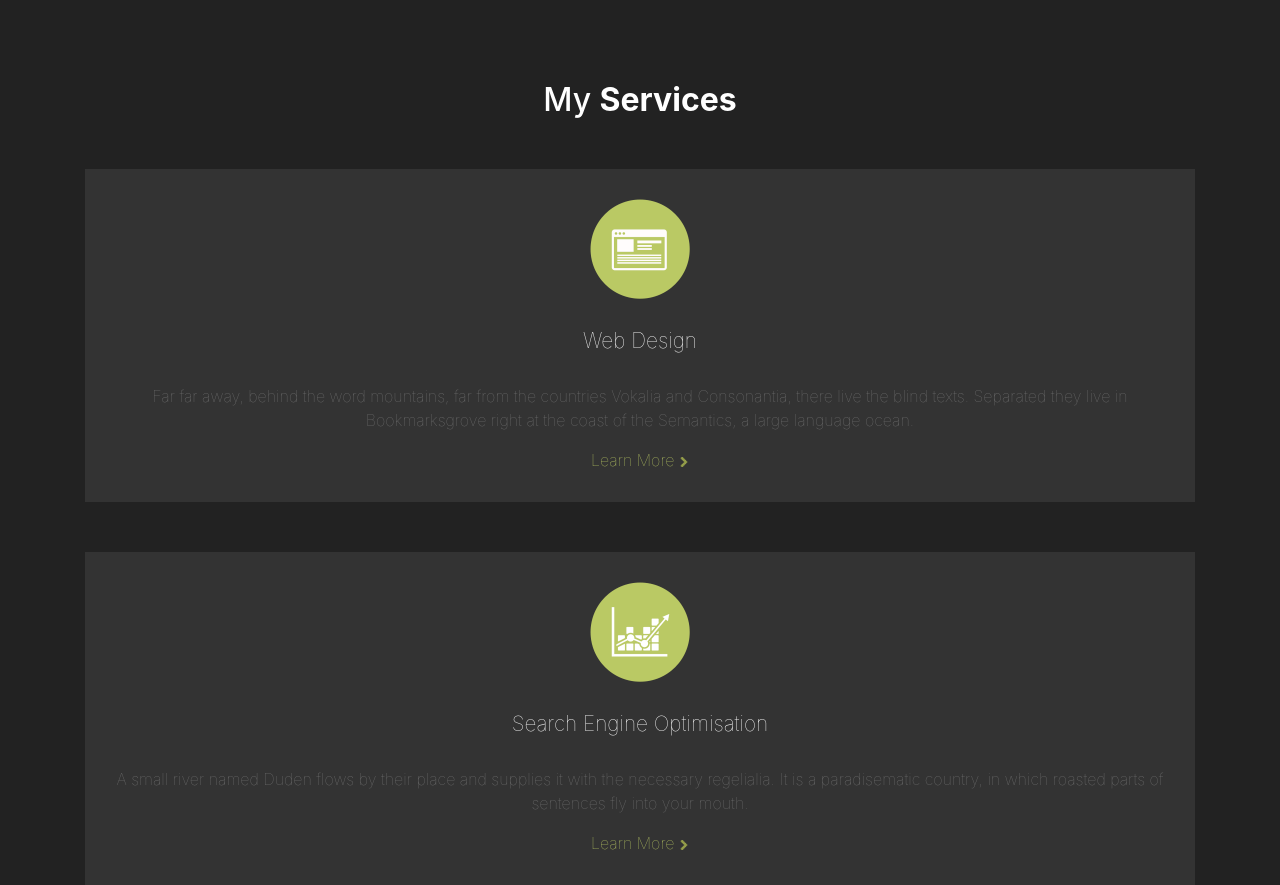
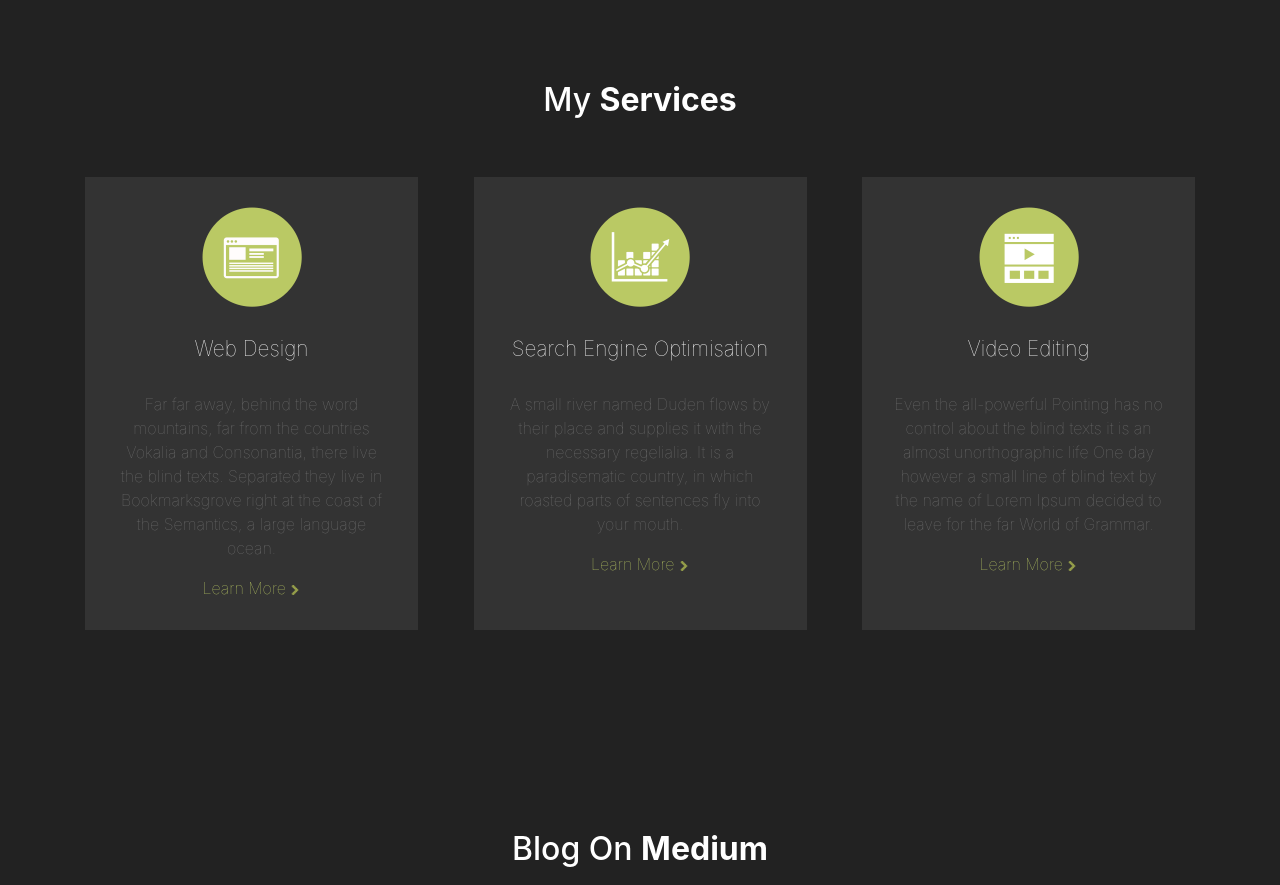
Before and after one commit to Lascoyle/resume, a plain HTML site: page index.html in a window 1280 px wide. Shown: the part 5280-6165 px from the top of the page. Drawn offline with nearby package versions, Linux system fonts and the light colour scheme.

Commit message:
add tab and desktop responsive design for services content

```diff
--- a/index.html
+++ b/index.html
@@ -221,6 +221,7 @@
     <section id="services">
         <div class="services-content container">
             <h2 class="subtitle">My <strong>Services</strong></h2>
+            <div class="services-items">
                 <div class="services-item">
                     <img src="icons/browser.png" alt="icon of a browser" class="services-icon">
                     <h3 class="services-item-title">Web Design</h3>
@@ -238,6 +239,7 @@
                     <h3 class="services-item-title">Video Editing</h3>
                     <p class="services-item-text">Even the all-powerful Pointing has no control about the blind texts it is an almost unorthographic life One day however a small line of blind text by the name of Lorem Ipsum decided to leave for the far World of Grammar.</p>
                     <a href="#" class="services-item-link"> Learn More <img src="icons/arrow.png" alt="an arrow icon" class="services-item-link-arrow"></a>
+                </div>
             </div>
         </div>
     </section>
--- a/scss/_services.scss
+++ b/scss/_services.scss
@@ -32,3 +32,16 @@
     width: 10px;
     height: 10px;
 }
+
+@media screen and (min-width: 990px) and (max-width: 1300px) {
+    .services-item {
+        width:30%;
+    }
+
+    .services-items {
+        display: flex;
+        flex-direction: row;
+        flex-wrap: wrap;
+        justify-content: space-between;
+    }
+}
```
Also changed, not shown: scss/style.css, 1 other file. Lines whose indentation alone changed are shown as unchanged.
